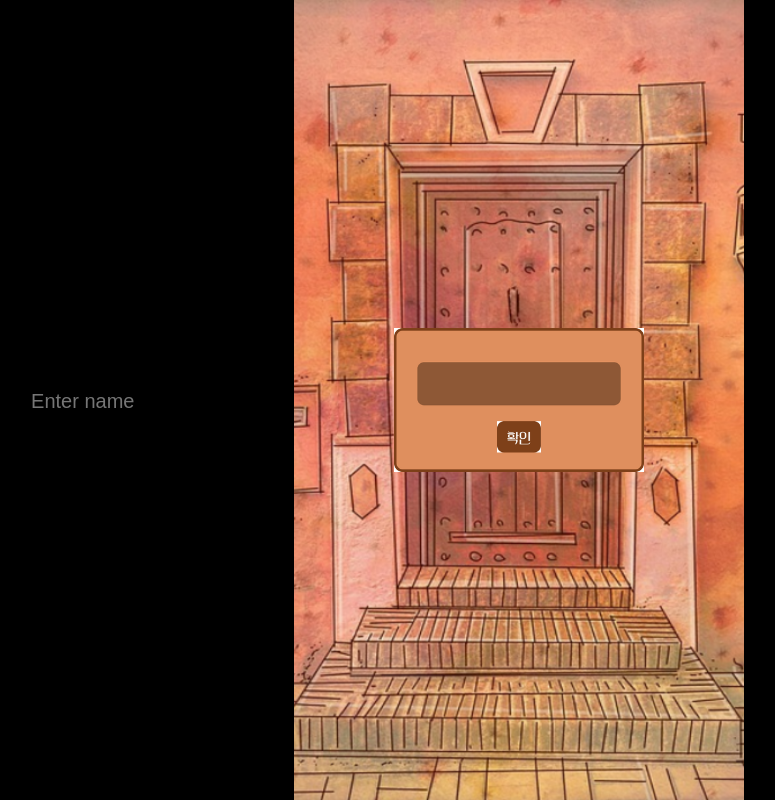
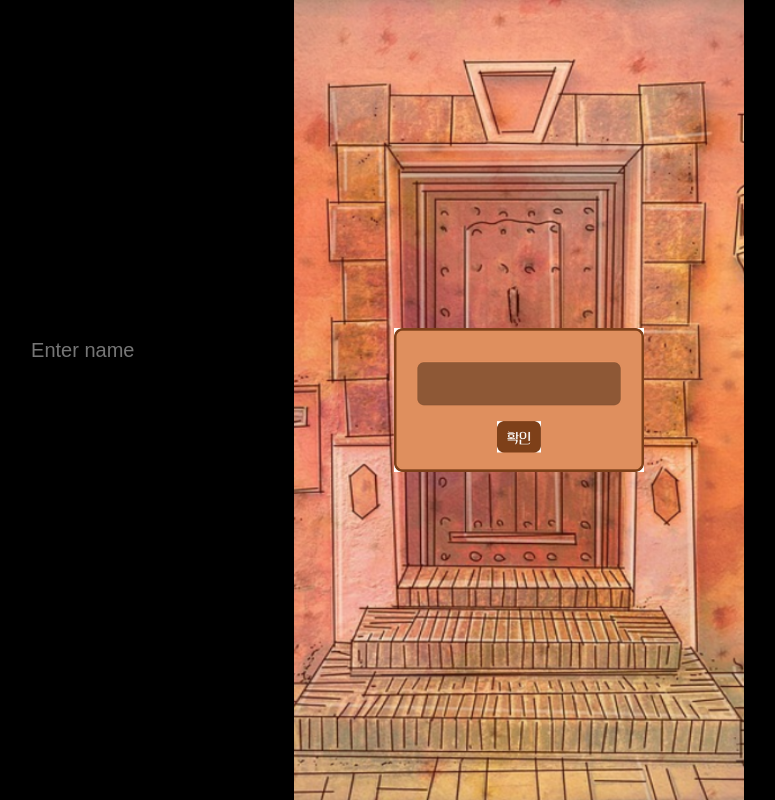
Before and after one commit to playerdot08/munsonggame, a plain HTML site: page index.html in a window 1280 px wide. Shown: the whole page, without its empty margins (121-896 px from the left). Drawn offline with Linux system fonts and the light colour scheme.

Commit message:
Update index.html

```diff
--- a/index.html
+++ b/index.html
@@ -88,7 +88,7 @@ document.addEventListener("keyup", e=>keys[e.key]=false);
 // 이름 입력 위치 고정
 function updateNameInputPosition() {
   const nameX = (canvas.width - 400)/2;
-  const nameY = (canvas.height - 69)/2;
+  const nameY = (canvas.height - 230)/2;
   const scaleX = newWidth / canvas.width;
   const scaleY = newHeight / canvas.height;
   nameInput.style.left = (nameX * scaleX) + "px";
```
